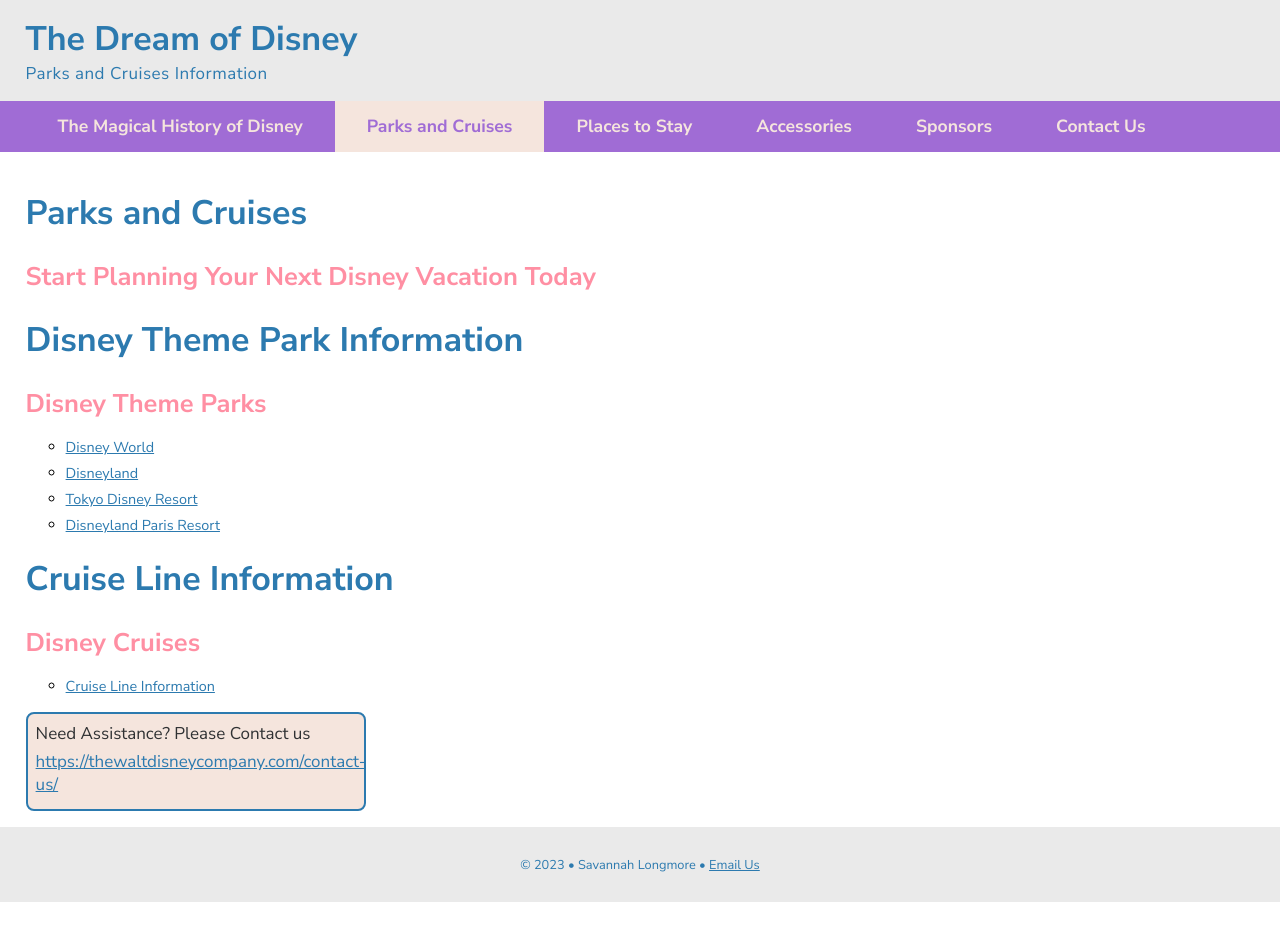
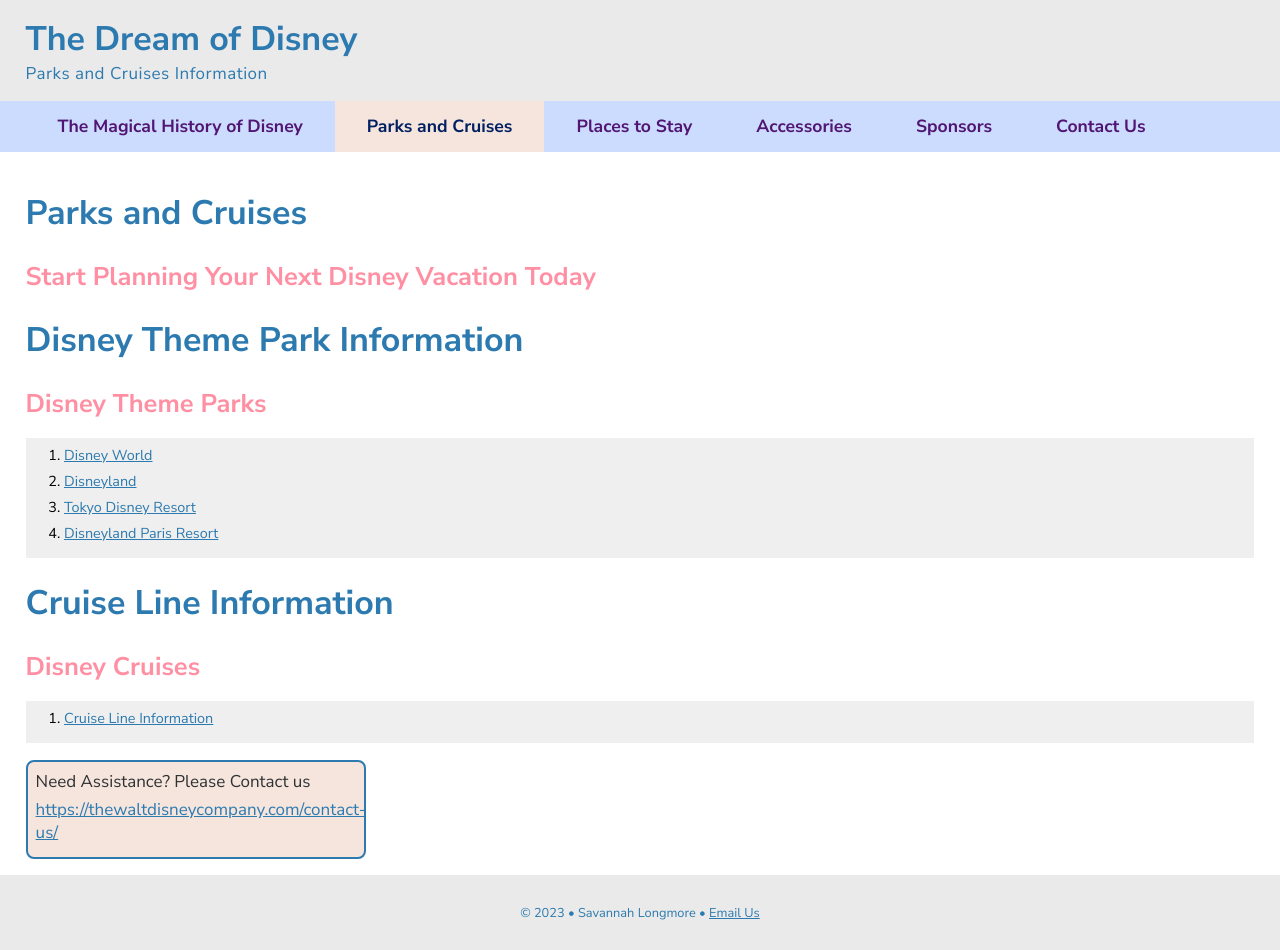
Before and after one commit to UntidyCeiling/dwdd1600, a plain HTML site: page 04hand-coding/parksandcruises.html in a window 1280 px wide. Before the commit the page ends 902 px from the top, so only its background shows below. Drawn offline with Linux system fonts and the light colour scheme.

Commit message:
new upload of 04-hand-coding

```diff
--- a/04hand-coding/parksandcruises.html
+++ b/04hand-coding/parksandcruises.html
@@ -37,18 +37,18 @@
 
                 <h1>Disney Theme Park Information</h1>
                 <h2>Disney Theme Parks</h2>
-                    <ul>
-                 <li><a href="disneyworld.html">Disney World</a></li>
+                    <ol>
+                        <li><a href="disneyworld.html">Disney World</a></li>
                         <li><a href="disneyland.html">Disneyland</a></li>
                         <li><a href="tokyodisneyresort.html">Tokyo Disney Resort</a></li>
-                        <li><a href="disneylandparis.html">Disneyland Paris Resort</a></li></ul>
+                        <li><a href="disneylandparis.html">Disneyland Paris Resort</a></li></ol>
 
                 <h1>Cruise Line Information</h1>
                 <h2>Disney Cruises</h2>
-                    <ul>
+                    <ol>
                         <li><a href="Cruiseline.html">Cruise Line Information</a></li>
 
-                </ul>
+                </ol>
            <address>
             <p>Need Assistance? Please Contact us</p>
              <p><a href=https://thewaltdisneycompany.com/contact-us/ target="_blank" rel="noopener">https://thewaltdisneycompany.com/contact-us/</a></p>
--- a/04hand-coding/traveler.css
+++ b/04hand-coding/traveler.css
@@ -22,7 +22,7 @@
 }
 /*nav stuff goes here*/
 nav {
-    background-color: #A06CD5;
+    background-color: #CCDCFF;
 
 
 }
@@ -35,7 +35,7 @@
 nav ul li a {
     font-size: 1.1rem;
     text-decoration: none;
-    color: #F5E5DD;
+    color: #511573;
     font-weight: 700;
     display: block;
     padding: .83rem 2rem;
@@ -43,7 +43,7 @@
 
 nav li.active a {
     background-color: #F5E5DD;
-        color: #A06CD5;
+        color: #002062;
 }
 nav a:hover {
     color: white;
```
